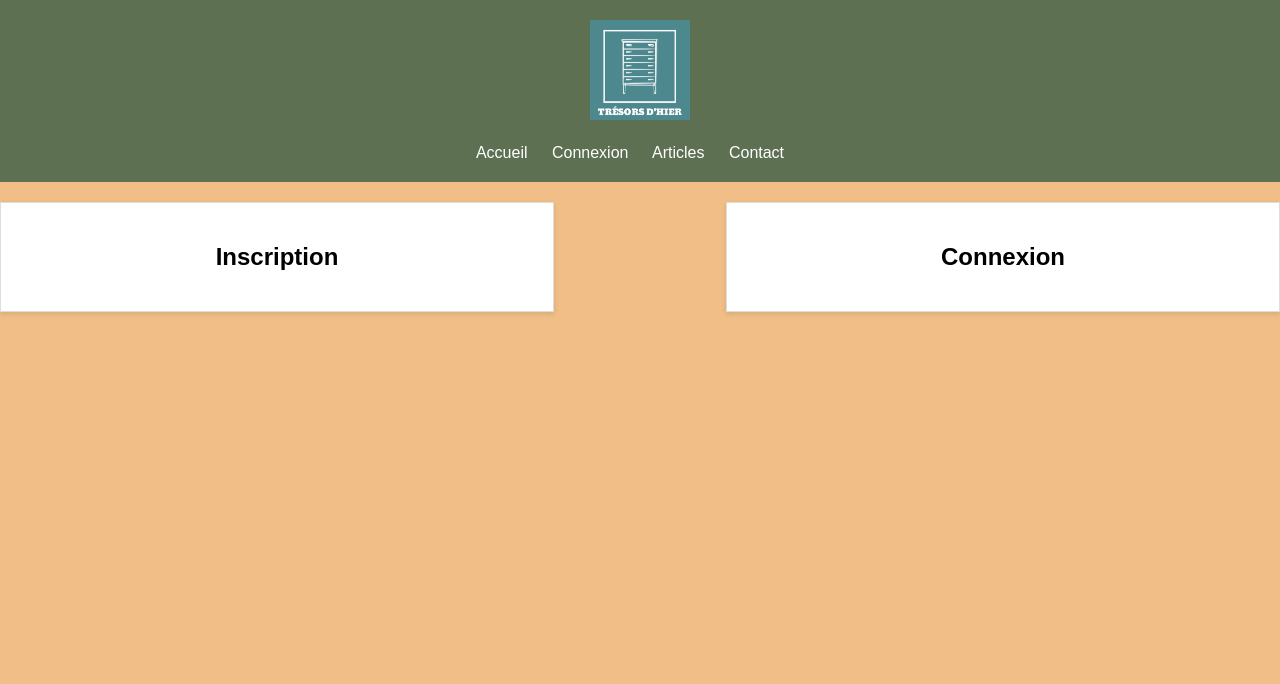
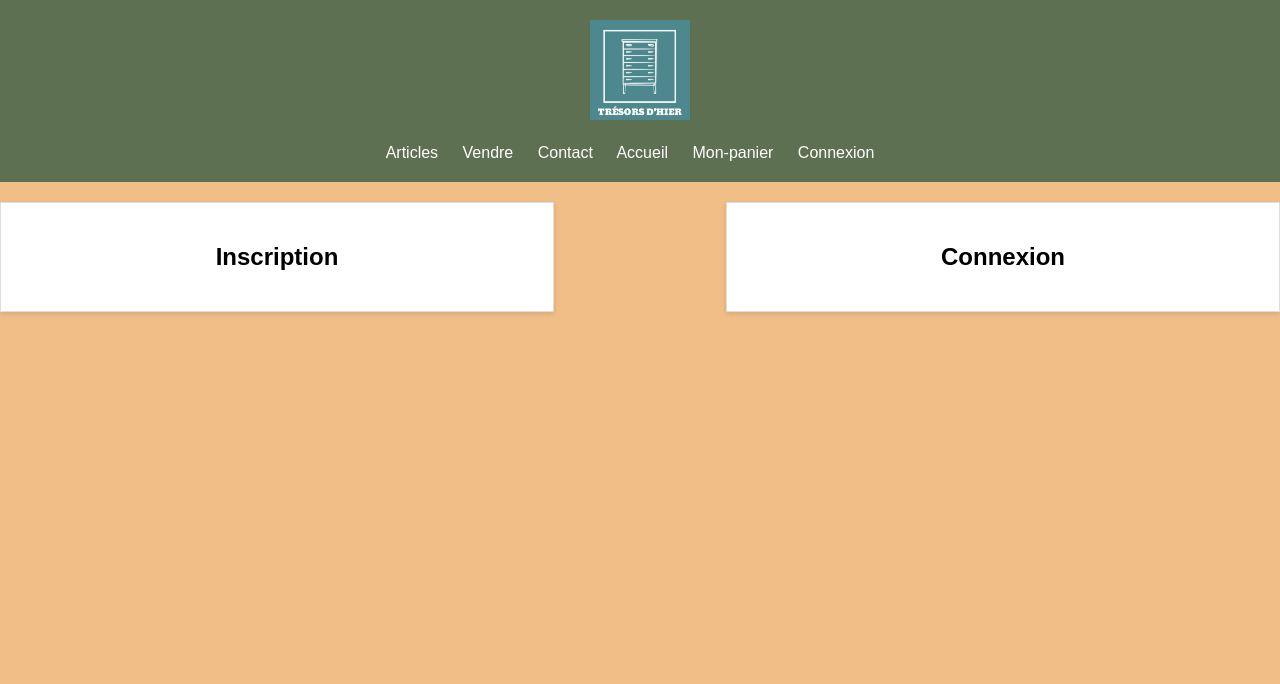
Before and after one commit to Cedric002/Portfolio-Holberton, a plain HTML site: page front-end/connexion.html in a window 1280 px wide. Shown: the top 684 px of the page. Drawn offline with Linux system fonts and the light colour scheme.

Commit message:
add link for changes page in home and login

```diff
--- a/front-end/connexion.html
+++ b/front-end/connexion.html
@@ -16,10 +16,12 @@
                 <img src="img/logo.png" alt="Mon Vide Grenier Logo" class="site-logo">
             </div>
             <nav class="main-navigation">
-                <a href="#" class="nav-link">Accueil</a>
-                <a href="#" class="nav-link">Connexion</a>
                 <a href="#" class="nav-link">Articles</a>
+                <a href="#" class="nav-link">Vendre</a>
                 <a href="#" class="nav-link">Contact</a>
+                <a href="Accueil.html" class="nav-link">Accueil</a>
+                <a href="#" class="nav-link">Mon-panier</a>
+                <a href="connexion.html" class="nav-link">Connexion</a>
             </nav>
         </div>
     </header>
```
Also changed, not shown: front-end/Accueil.html (+2 -2 lines).
